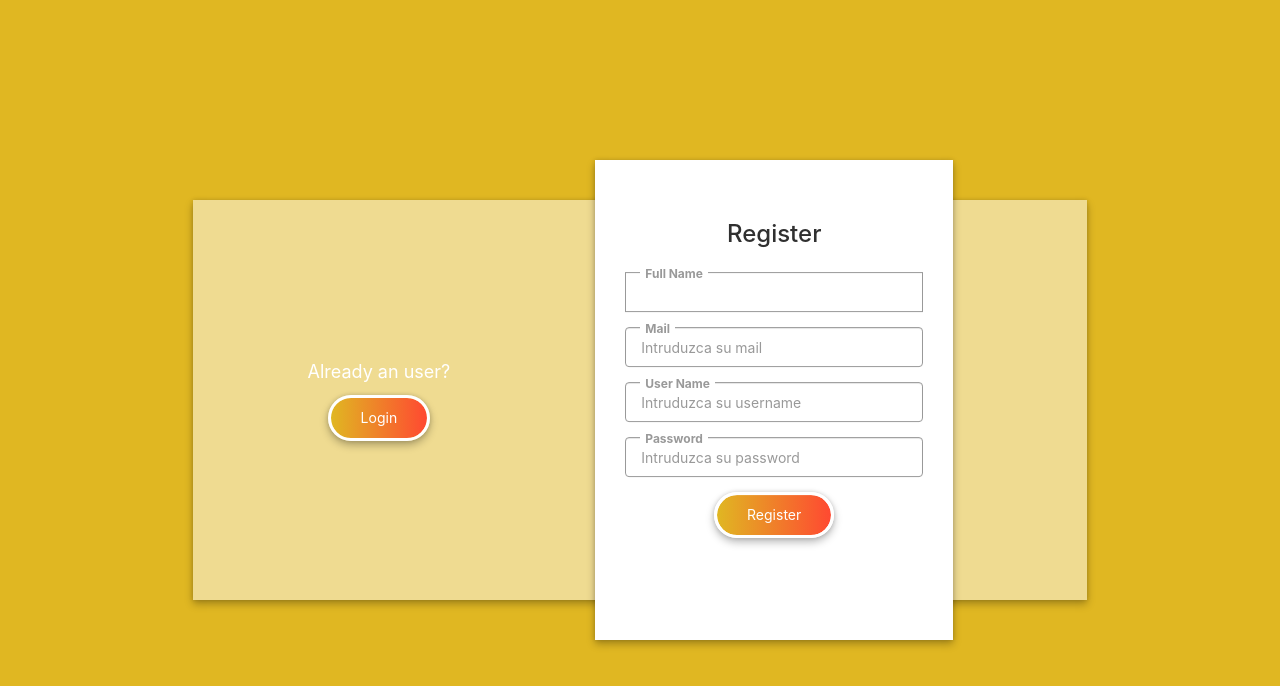
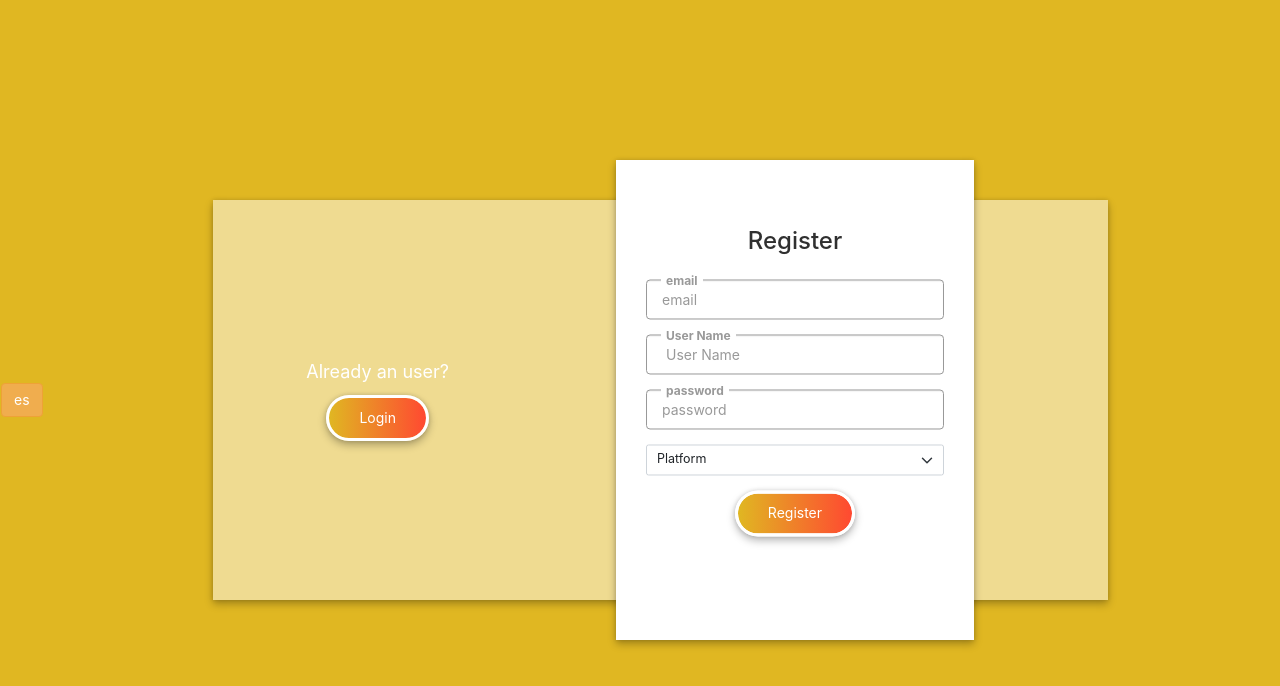
Before and after one commit to barreirogustavounq/Grupo-I-012021-frontend, a React (Create React App) app: page / in a window 1280 px wide. Both pictures are taken after a click on the button "Register". Shown: the top 686 px of the page. Built offline with nearby package versions, Linux system fonts and the light colour scheme.

Commit message:
implementando i18n

```diff
--- a/package.json
+++ b/package.json
@@ -8,9 +8,12 @@
     "@testing-library/react": "^11.2.6",
     "@testing-library/user-event": "^12.8.3",
     "axios": "^0.21.1",
+    "i18next": "^20.3.1",
+    "i18next-browser-languagedetector": "^6.1.1",
     "jquery": "^3.6.0",
     "react": "^17.0.2",
     "react-dom": "^17.0.2",
+    "react-i18next": "^11.10.0",
     "react-router-dom": "^5.2.0",
     "react-scripts": "4.0.3",
     "web-vitals": "^1.1.1"
--- /dev/null
+++ b/src/i18n.js
@@ -0,0 +1,31 @@
+import i18n from "i18next"
+import LanguageDetector from "i18next-browser-languagedetector"
+
+// ruta a los archivos de idiomas
+import common_en from "./locales/en/traslation.json"
+import common_es from "./locales/es/traslation.json"
+
+
+i18n.use(LanguageDetector).init({
+  fallbackLng: "es",
+  debug: true,
+  interpolation: {
+    escapeValue: false, // not needed for react!!
+  },
+  // react i18next special options (optional)
+  react: {
+    wait: false,
+    bindI18n: "languageChanged loaded",
+    bindStore: "added removed",
+    nsMode: "default",
+  },
+  resources: {
+    en: {
+      translation: common_en,
+    },
+    es: {
+      translation: common_es,
+    },
+  },
+})
+export default i18n
--- a/src/index.js
+++ b/src/index.js
@@ -1,18 +1,20 @@
 import React from 'react';
 import ReactDOM from 'react-dom';
-import { Auth0Provider } from '@auth0/auth0-react'
+import {I18nextProvider} from "react-i18next";
+import i18next from "i18next";
 import './index.css';
 import App from './App';
 import reportWebVitals from './reportWebVitals';
 
+i18next.init({
+  interpolation: { escapeValue: false },  // React already does escaping
+});
+
 ReactDOM.render(
   <React.StrictMode>
-    <Auth0Provider
-    domain="barreirogustavo.us.auth0.com"
-    clientId="041AYGYVA3xqv5sjIZG8NEXB121SOlGs"
-    redirectUri={window.location.origin}>
-    <App />
-    </Auth0Provider>
+    <I18nextProvider i18n={i18next}>
+      <App />
+    </I18nextProvider>
   </React.StrictMode>,
   document.getElementById('root')
 );
--- /dev/null
+++ b/src/locales/en/traslation.json
@@ -0,0 +1,13 @@
+{
+    "login": "Login",
+    "register": "Register",
+    "password": "password",
+    "email": "email",
+    "access": "Login ok",
+    "signup": "You do not have an account?",
+    "signin": "Already an user?",
+    "forgot": "Forgot your password?",
+    "username": " User Name",
+    "fullname": "Full Name",
+    "platform": "Platform"
+  }
--- /dev/null
+++ b/src/locales/es/traslation.json
@@ -0,0 +1,13 @@
+{
+    "login": "Iniciar sesion",
+    "register": "Registrar",
+    "password": "Contraseña",
+    "email": "Correo electronico",
+    "access": "Ingresar",
+    "signup": "¿No tienes cuenta?",
+    "signin": "¿Ya tienes un cuenta?",
+    "forgot": "¿olvidaste tu clave?",
+    "username": " Nombre de Usuario",
+    "fullname": "Nombre completo",
+    "platform": "Plataforma"
+  }
--- a/src/views/Sign_in.js
+++ b/src/views/Sign_in.js
@@ -1,26 +1,10 @@
-import React, {useState} from "react";
+import React, {useState, useEffect} from "react";
 import { Link, useHistory } from "react-router-dom";
+import i18n from '../i18n'
 import axios from "axios";
 import '../styles/Signin_Signup.css'
 import $ from 'jquery'
 
-
-
-$(document).ready(function(){
-  $(".veen .rgstr-btn button").click(function(){
-    $('.veen .wrapper').addClass('move');
-    $('.body').css('background','#e0b722');
-    $(".veen .login-btn button").removeClass('active');
-    $(this).addClass('active');
-
-  });
-  $(".veen .login-btn button").click(function(){
-    $('.veen .wrapper').removeClass('move');
-    $('.body').css('background','#ff4931');
-    $(".veen .rgstr-btn button").removeClass('active');
-    $(this).addClass('active');
-  });
-});
 
 const Login = () => {
   const history = useHistory();
@@ -29,6 +13,7 @@ const Login = () => {
   const [nicknamereg, setnicknamereg] = useState('');
   const [passwordreg, setpasswordreg] = useState('');
   const [mailreg, setmailreg] = useState('');
+  const [lng, setlng] = useState('es');
 
   const uploadFiedls = () => {
 
@@ -48,7 +33,12 @@ const Login = () => {
             console.log("Datos invalidos o el usuario ya existe")
           }else{
             console.log("Usuario creado exitosamente")
-
+            $(document).ready(function(){
+              $('.veen .wrapper').removeClass('move');
+              $('.body').css('background','#ff4931');
+              $(".veen .rgstr-btn button").removeClass('active');
+              $(".veen .login-btn button").addClass('active');
+            })
             };
             //history.push("/");
           }
@@ -56,12 +46,10 @@ const Login = () => {
         .catch((err) => {
           console.log(err);
         });
-    }
-  ;
+    };
   const PostDatareg = () => {
       uploadFiedls();
   };
-
   const PostDataLogin = () => {
 
         axios.post("http://localhost:8080/login",
@@ -82,77 +70,107 @@ const Login = () => {
             console.log(error);
 
         });
-    }
+    };
 
+
+  $(document).ready(function(){
+    $(".veen .rgstr-btn button").click(function(){
+    $('.veen .wrapper').addClass('move');
+    $('.body').css('background','#e0b722');
+    $(".veen .login-btn button").removeClass('active');
+    $(this).addClass('active');
+  });
+    $(".veen .login-btn button").click(function(){
+      $('.veen .wrapper').removeClass('move');
+      $('.body').css('background','#ff4931');
+      $(".veen .rgstr-btn button").removeClass('active');
+      $(this).addClass('active');
+  });
+
+});
   return (
+
     <div class="body">
+      <div>
+      <button type="button" class="btn btn-warning"
+        onClick={()=> {i18n.changeLanguage(lng)
+                                    lng === 'es' ? setlng('en') : setlng('es')}} selected>{lng}</button>
+        </div>
 		<div class="veen">
 			<div class="login-btn splits">
-				<p>Already an user?</p>
-				<button class="active">Login</button>
+				<p>{i18n.t('signin')}</p>
+				<button class="active">{i18n.t('login')}</button>
 			</div>
 			<div class="rgstr-btn splits">
-				<p>Don't have an account?</p>
-				<button>Register</button>
+				<p>{i18n.t('signup')} </p>
+				<button>{i18n.t('register')}</button>
 			</div>
 			<div class="wrapper">
 				<form id="login" tabindex="500">
-					<h3>Login</h3>
+					<h3>{i18n.t('login')}</h3>
 					<div class="mail">
 						<input type="text"
-                  placeholder="Intruduzca su username"
+                  placeholder={i18n.t('email')}
                   class="form-control"
                   value={nicknameLog}
                   onChange={(e) => setnicknameLog(e.target.value)}/>
-						<label>Mail or Username</label>
+						<label>{i18n.t('email')}</label>
 					</div>
 					<div class="passwd">
 						<input type="password"
-                  placeholder="Intruduzca su password"
+                  placeholder={i18n.t('password')}
                   value={passwordlog}
                   class="form-control"
                   id="exampleInputPassword1"
                   onChange={(e) => setpasswordlog(e.target.value)}/>
-						<label>Password</label>
+						<label>{i18n.t('password')}</label>
 					</div>
 					<div class="submit">
-          <button onClick={() => PostDataLogin()}>Login</button>
+          <button onClick={(e) => { e.preventDefault()
+                                    PostDataLogin()
+                                  }}>{i18n.t('login')}</button>
 					</div>
 				</form>
-				<form id="register" tabindex="502">
-					<h3>Register</h3>
-					<div class="name">
-						<input type="text" name=""/>
-						<label>Full Name</label>
-					</div>
+				<form class="register" id="register" tabindex="502">
+					<h3>{i18n.t('register')}</h3>
 					<div class="mail">
 						<input type="mail"
-                  placeholder="Intruduzca su mail"
+                  placeholder={i18n.t('email')}
                   value={mailreg}
                   class="form-control"
                   id="exampleInputPassword1"
                   onChange={(e) => setmailreg(e.target.value)}/>
-						<label>Mail</label>
+						<label>{i18n.t('email')}</label>
 					</div>
 					<div class="uid">
 						<input  type="text"
-                  placeholder="Intruduzca su username"
+                  placeholder={i18n.t('username')}
                   class="form-control"
                   value={nicknamereg}
                   onChange={(e) => setnicknamereg(e.target.value)}/>
-						<label>User Name</label>
+						<label>{i18n.t('username')}</label>
 					</div>
 					<div class="passwd">
 						<input type="password"
-                  placeholder="Intruduzca su password"
+                  placeholder={i18n.t('password')}
                   value={passwordreg}
                   class="form-control"
                   id="exampleInputPassword1"
                   onChange={(e) => setpasswordreg(e.target.value)}/>
-						<label>Password</label>
+						<label>{i18n.t('password')}</label>
+					</div>
+          <div class="platform">
+          <select class="form-select form-select-lg mb-3" aria-label=".form-select-lg example">
+            <option selected>{i18n.t('platform')}</option>
+            <option value="1">One</option>
+            <option value="2">Two</option>
+            <option value="3">Three</option>
+          </select>
 					</div>
 					<div class="submit">
-            <button onClick={() => PostDatareg()}>Register</button>
+            <button onClick={(e) => { e.preventDefault()
+                                      PostDatareg()
+                                                }}>{i18n.t('register')}</button>
 					</div>
 				</form>
 			</div>
```
Also changed, not shown: 1 other file (tests, documents, lock files or other folders).
